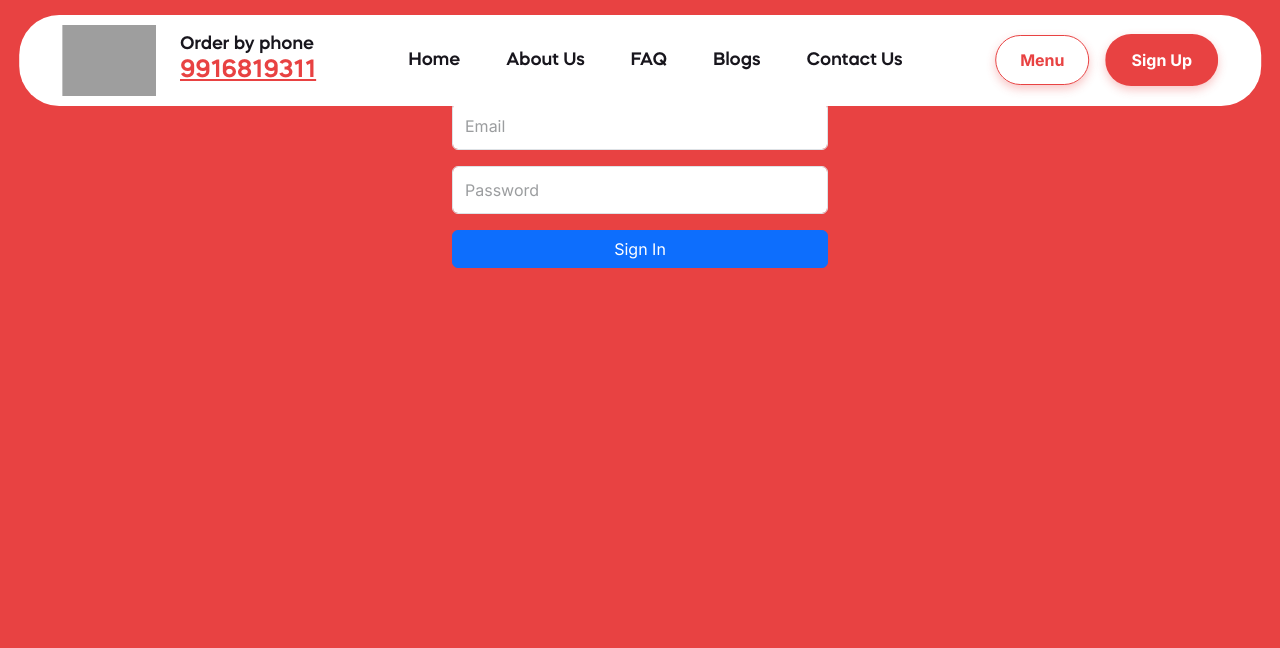
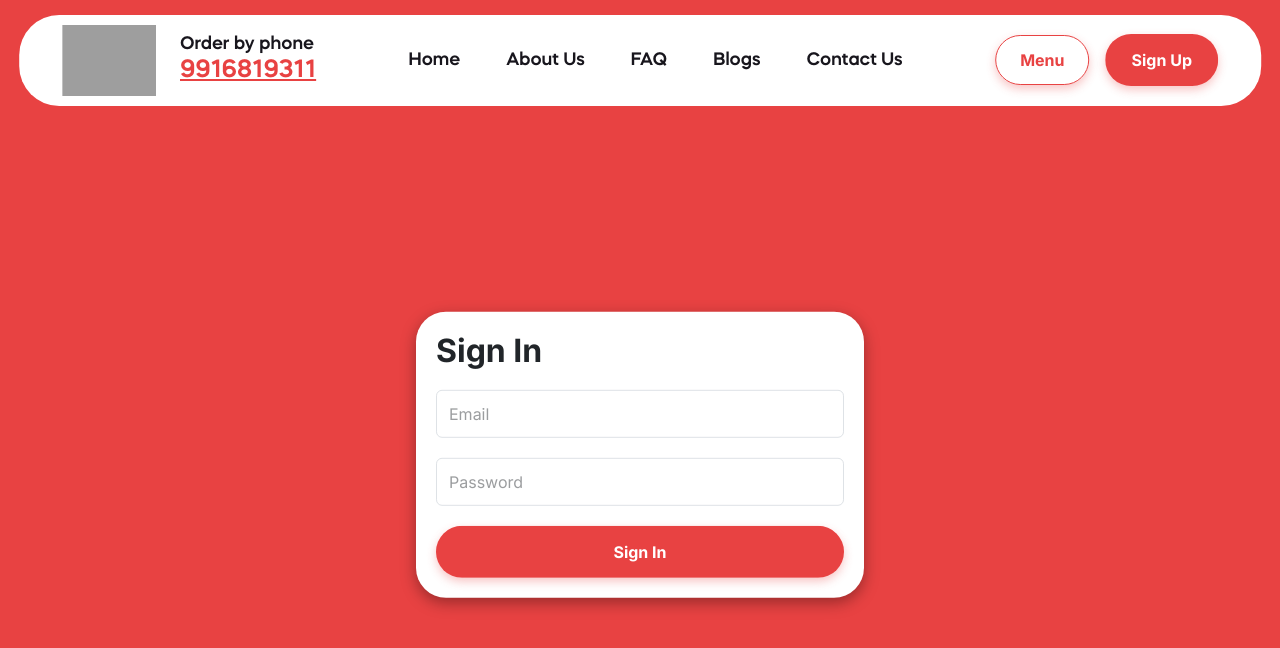
Before and after one commit to Dipakpathak164/food-app-react, a React (Vite) app in the folder food-app-frontend/: page /signin in a window 1280 px wide. Shown: the top 648 px of the page. Built offline with nearby package versions, Linux system fonts and the light colour scheme; grey boxes are pictures that could not be loaded.

Commit message:
working on backend

```diff
--- a/food-app-frontend/src/auth/SignInForm.jsx
+++ b/food-app-frontend/src/auth/SignInForm.jsx
@@ -22,12 +22,15 @@ const SignInForm = () => {
   };
 
   return (
-    <div className="container mt-5" style={{ maxWidth: '400px' }}>
-      <h2 className="mb-3">Sign In</h2>
-      {message && <div className="alert alert-info">{message}</div>}
-      <form onSubmit={handleSubmit}>
-        <div className="mb-3">
-          <input
+    <div className="SignUpForm formBoxParents">
+      <div className='w-100'>
+      <form onSubmit={handleSubmit} className='row'>
+        <div className="col-md-12">
+            <h1>Sign In</h1>
+        </div>
+        <div className="col-md-12">
+          <div className="form-group">
+           <input
             type="email"
             name="email"
             placeholder="Email"
@@ -36,9 +39,11 @@ const SignInForm = () => {
             onChange={handleChange}
             required
             autoComplete="email"
-          />
+            />
+          </div>
         </div>
-        <div className="mb-3">
+        <div className="col-md-12">
+          <div className="form-group">
           <input
             type="password"
             name="password"
@@ -49,9 +54,13 @@ const SignInForm = () => {
             required
             autoComplete="current-password"
           />
+          </div>
         </div>
-        <button type="submit" className="btn btn-primary w-100">Sign In</button>
+        <div className="col-md-12">
+          <button type="submit" className="btn unique-button w-100">Sign In</button>
+        </div>
       </form>
+      </div>
     </div>
   );
 };
```
Also changed, not shown: food-app-frontend/src/auth/SignupForm.jsx (indentation only).
